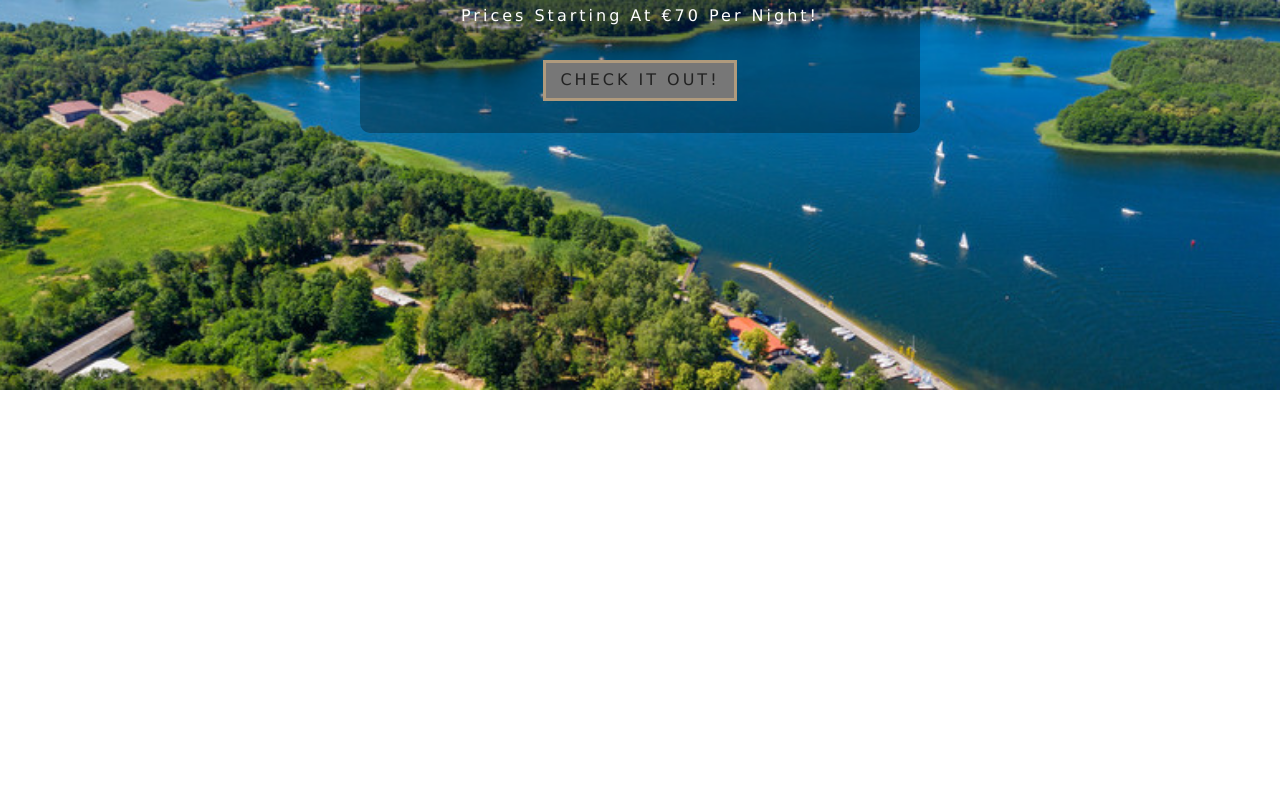
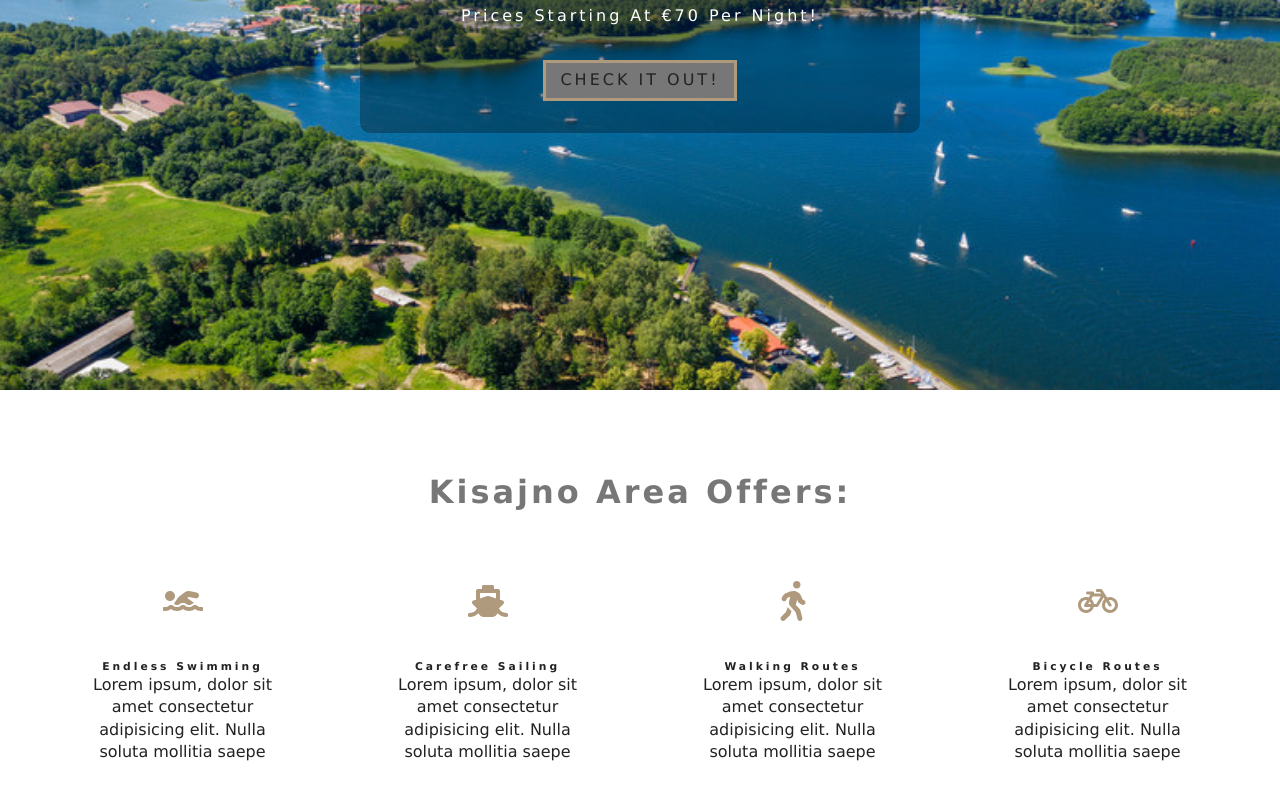
Before and after one commit to Rokoos/lake, a React (Create React App) app: page / in a window 1280 px wide. Shown: the part 410-1210 px from the top of the page. Before the commit the page ends 800 px from the top, so only its background shows below. Built offline with nearby package versions, Linux system fonts and the light colour scheme.

Commit message:
adding Services, Title components + styles

```diff
--- a/package.json
+++ b/package.json
@@ -9,6 +9,7 @@
     "node-sass": "^4.13.1",
     "react": "^16.13.1",
     "react-dom": "^16.13.1",
+    "react-icons": "^3.9.0",
     "react-router-dom": "^5.2.0",
     "react-scripts": "3.4.1",
     "react-scroll": "^1.7.16",
--- a/src/components/Home/Home.js
+++ b/src/components/Home/Home.js
@@ -2,6 +2,7 @@
 import { Link } from "react-scroll";
 import Theme from "../Theme/Theme";
 import Banner from "../Banner/Banner";
+import Services from "../Services/Services";
 
 export default class Home extends Component {
   componentDidMount() {
@@ -28,6 +29,7 @@
             </Link>
           </Banner>
         </Theme>
+        <Services />
       </Fragment>
     );
   }
--- /dev/null
+++ b/src/components/Services/Services.js
@@ -0,0 +1,54 @@
+import React, { Component } from "react";
+import { FaSwimmer, FaShip, FaWalking, FaBicycle } from "react-icons/fa";
+
+import Title from "../Title/Title";
+
+export default class Services extends Component {
+  state = {
+    services: [
+      {
+        icon: <FaSwimmer />,
+        title: "endless swimming",
+        info:
+          "Lorem ipsum, dolor sit amet consectetur adipisicing elit. Nulla soluta mollitia saepe"
+      },
+
+      {
+        icon: <FaShip />,
+        title: "carefree sailing",
+        info:
+          "Lorem ipsum, dolor sit amet consectetur adipisicing elit. Nulla soluta mollitia saepe"
+      },
+      {
+        icon: <FaWalking />,
+        title: "walking routes",
+        info:
+          "Lorem ipsum, dolor sit amet consectetur adipisicing elit. Nulla soluta mollitia saepe"
+      },
+      {
+        icon: <FaBicycle />,
+        title: "bicycle routes",
+        info:
+          "Lorem ipsum, dolor sit amet consectetur adipisicing elit. Nulla soluta mollitia saepe"
+      }
+    ]
+  };
+  render() {
+    return (
+      <section className="services">
+        <Title title="Kisajno area offers:" />
+        <div className="services-center">
+          {this.state.services.map((item, index) => {
+            return (
+              <article key={index} className="service">
+                <span>{item.icon}</span>
+                <h6>{item.title}</h6>
+                <p>{item.info}</p>
+              </article>
+            );
+          })}
+        </div>
+      </section>
+    );
+  }
+}
--- /dev/null
+++ b/src/components/Title/Title.js
@@ -0,0 +1,9 @@
+import React from "react";
+
+export default function Title({ title }) {
+  return (
+    <div className="section-title">
+      <h4>{title}</h4>
+    </div>
+  );
+}
--- /dev/null
+++ b/src/styles/components/_services.scss
@@ -0,0 +1,43 @@
+.services {
+  padding: 5rem 0;
+  text-align: center;
+
+  .services-center {
+    width: 90vw;
+    margin: 0 auto;
+    display: grid;
+    grid-template-columns: repeat(auto-fit, minmax(255px, 1fr));
+    grid-row-gap: 2rem;
+    grid-column-gap: 50px;
+
+    .service {
+      span {
+        display: inline-block;
+        color: $primaryColor;
+        font-size: 2.5rem;
+        margin-bottom: 1.5rem;
+      }
+
+      h6 {
+        letter-spacing: $mainSpacing;
+        text-transform: capitalize;
+      }
+
+      p {
+        width: 80%;
+        margin: 0 auto;
+      }
+    }
+
+    @media screen and (min-width: 992px) {
+      width: 95vw;
+      max-width: 1170px;
+    }
+
+    @media screen and (min-width: 1200px) {
+      .services p {
+        width: 100%;
+      }
+    }
+  }
+}
--- /dev/null
+++ b/src/styles/components/_title.scss
@@ -0,0 +1,12 @@
+.section-title {
+  text-align: center;
+  margin-bottom: 4rem;
+
+  h4 {
+    font-size: 2rem;
+    letter-spacing: $mainSpacing;
+    text-transform: capitalize;
+    margin-bottom: 1rem;
+    color: #777;
+  }
+}
--- a/src/styles/styles.scss
+++ b/src/styles/styles.scss
@@ -2,3 +2,5 @@
 @import "./base/base";
 @import "./components/navbar";
 @import "./components/banner";
+@import "./components//services";
+@import "./components//title";
```
Also changed, not shown: 1 other file (tests, documents, lock files or other folders).
